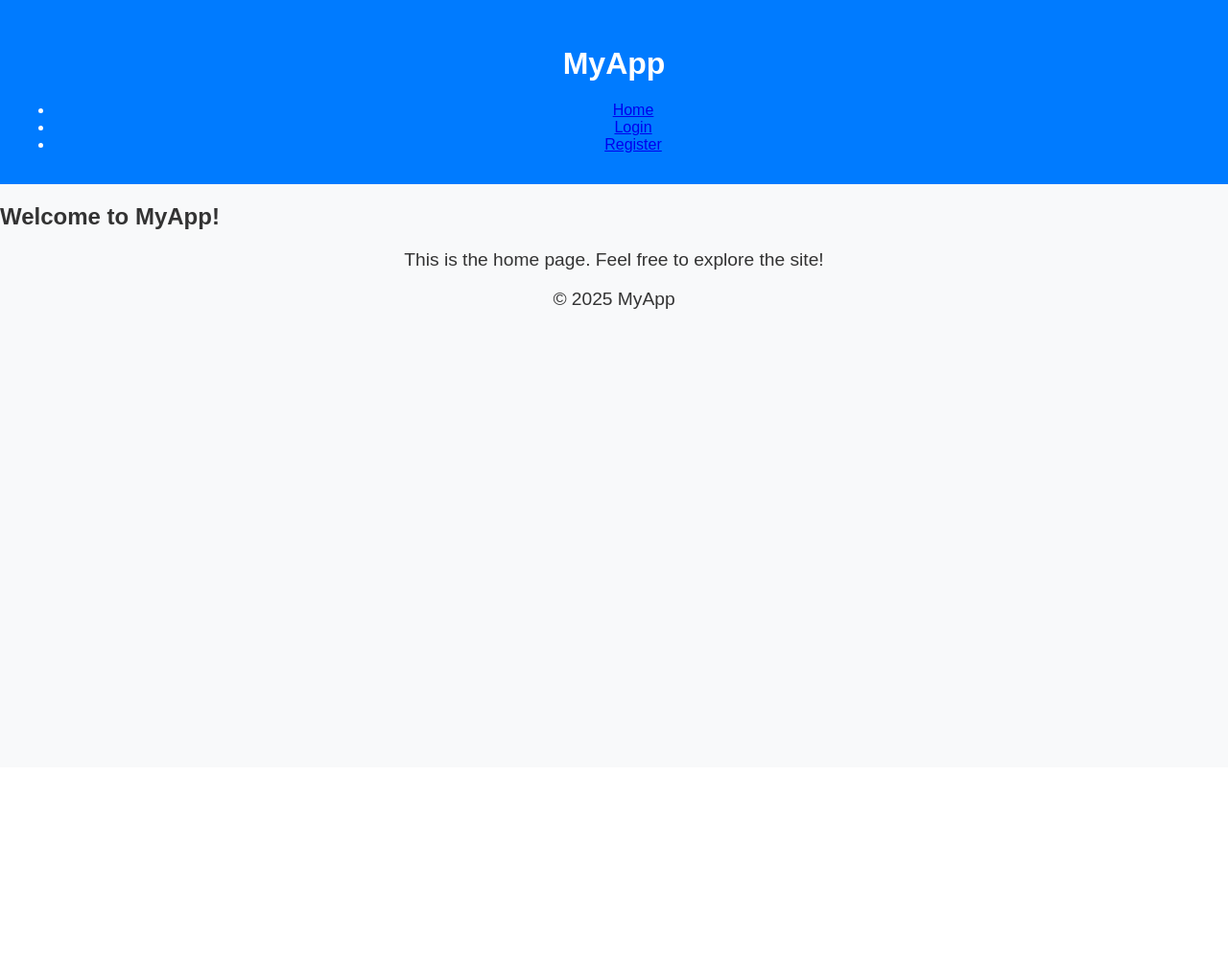
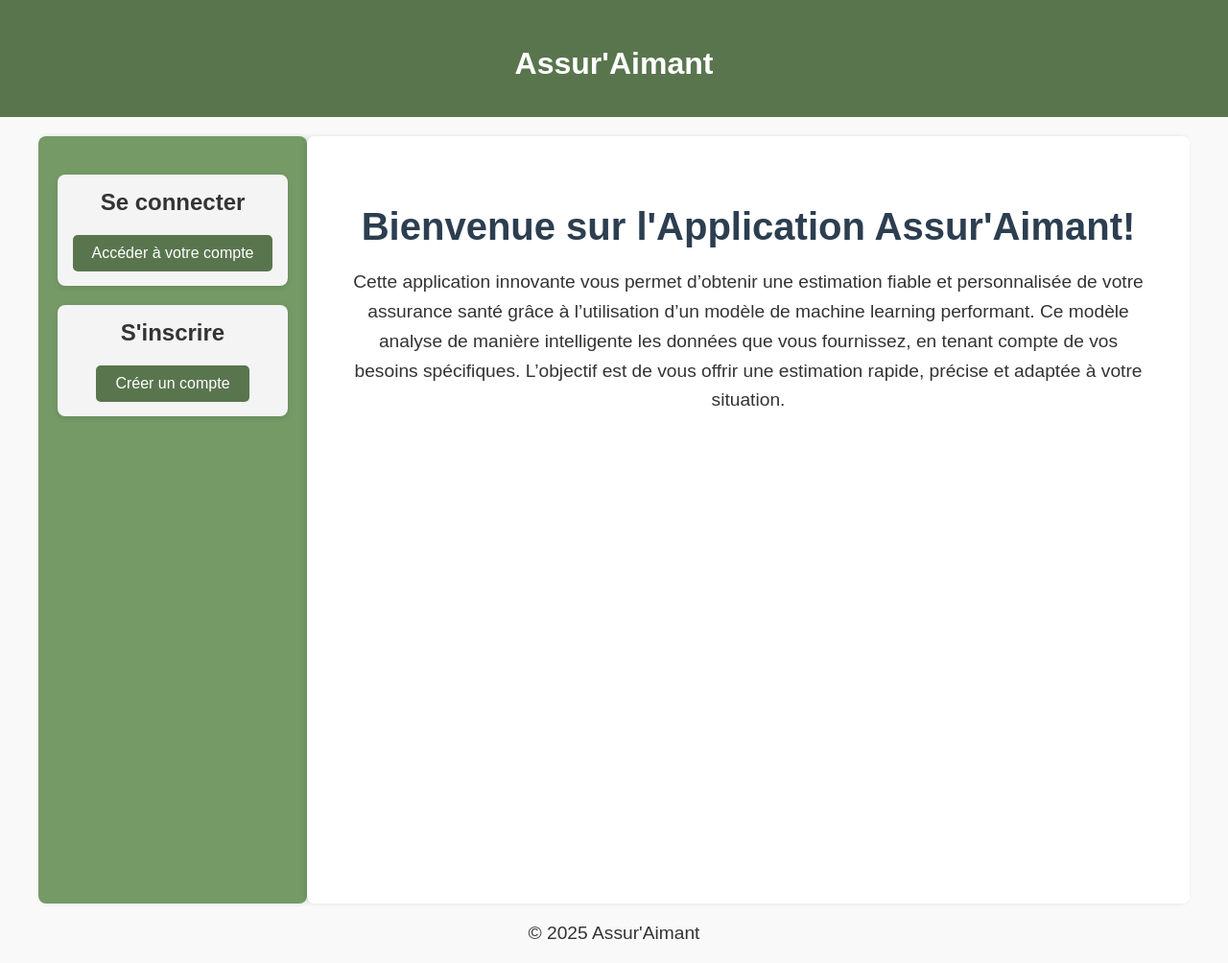
Before and after one commit to NicoCasso/Application_Django_Prediction, a Django app: page /home in a window 1280 px wide. Shown: the whole page at 96% size. Before the commit the page ends 322 px from the top, so only its background shows below. Run offline with Django 5.2, Linux system fonts and the light colour scheme.

Commit message:
Home page v1

```diff
--- a/MyApp/MyApp/urls.py
+++ b/MyApp/MyApp/urls.py
@@ -17,8 +17,10 @@ Including another URLconf
 from django.contrib import admin
 from django.urls import path
 from django.urls import include
+from django.views.generic import RedirectView
 
 urlpatterns = [
     path('admin/', admin.site.urls),
     path('', include('app.urls')),
+    path('', RedirectView.as_view(url='home')),
 ]
--- a/MyApp/app/templates/app/home.html
+++ b/MyApp/app/templates/app/home.html
@@ -1,8 +1,31 @@
 {% extends "base.html" %}
 
-{% block title %}Home{% endblock %}
+{% block title %}Accueil - Assur'Aimant{% endblock %}
 
 {% block content %}
-    <h2>Welcome to MyApp!</h2>
-    <p>This is the home page. Feel free to explore the site!</p>
+<div class="main-container">
+    <!-- Sidebar avec formulaire de recherche -->
+    <div class="sidebar">
+        <div class="container">
+            <div class="box">
+                <h2>Se connecter</h2>
+                <a href="login">Accéder à votre compte</a>
+            </div>
+            <div class="box">
+                <h2>S'inscrire</h2>
+                <a href="register">Créer un compte</a>
+            </div>
+            {% comment %} <a href="{% url 'app:estimate' %}" class="cta-button">Commencer votre estimation</a> {% endcomment %}
+        </div>
+    </div>
+    <!-- Contenu principal -->
+    <div class="content">
+        <h1 class="title">Bienvenue sur l'Application Assur'Aimant!</h1>
+        <p class="description">
+            Cette application innovante vous permet d’obtenir une estimation fiable et personnalisée de votre assurance santé grâce à l’utilisation d’un modèle de machine learning performant.
+            Ce modèle analyse de manière intelligente les données que vous fournissez, en tenant compte de vos besoins spécifiques.
+            L’objectif est de vous offrir une estimation rapide, précise et adaptée à votre situation.
+        </p>
+    </div>
+</div>
 {% endblock %}
--- a/MyApp/app/urls.py
+++ b/MyApp/app/urls.py
@@ -2,7 +2,6 @@ from django.urls import path
 from .views import HomeView, RegisterView, LoginView, ProfileView, PredictionView
 
 app_name = 'app'
-
 urlpatterns = [
     path('home', HomeView.as_view(), name='home'),
     path('register', RegisterView.as_view(), name='register'),
--- a/MyApp/static/style.css
+++ b/MyApp/static/style.css
@@ -8,7 +8,7 @@ body {
 }
 
 header {
-    background-color: #007bff;
+    background-color: #59754e;
     color: white;
     padding: 1rem;
     text-align: center;
@@ -24,3 +24,149 @@ p {
     text-align: center;
     font-size: 1.2rem;
 }
+.main-container {
+    display: flex;
+    justify-content: space-between;
+    margin: 20px auto;
+    max-width: 1200px;
+}
+ Sidebar
+
+ .sidebar {
+    width: 35%;
+    background-color: #759a66;
+    padding: 20px;
+    border-radius: 8px;
+    box-shadow: 0 2px 4px rgba(0, 0, 0, 0.1);
+    position: sticky;
+    top: 20px;
+}
+
+/* Formulaire de recherche
+.sidebar h4 {
+    margin-bottom: 15px;
+}
+
+.form-group {
+    margin-bottom: 15px;
+}
+
+.submit-btn {
+    background-color: #007BFF;
+    color: white;
+    padding: 10px 20px;
+    border: none;
+    border-radius: 5px;
+    cursor: pointer;
+    transition: background-color 0.3s ease;
+}
+
+.submit-btn:hover {
+    background-color: #0056b3;
+} */
+
+body {
+    font-family: Arial, sans-serif;
+    margin: 0;
+    padding: 0;
+    background-color: #f9f9f9;
+    color: #333;
+}
+
+.main-container {
+    display: flex;
+    min-height: 100vh;
+    border-radius: 8px;
+}
+
+.sidebar {
+    width: 20%;
+    background-color: #759a66;
+    padding: 20px;
+    color: #fff;
+    box-shadow: 2px 0 5px rgba(0, 0, 0, 0.1);
+    border-radius: 8px;
+}
+
+.sidebar nav ul {
+    list-style: none;
+    padding: 0;
+}
+
+.sidebar nav ul li {
+    margin-bottom: 15px;
+}
+
+.sidebar nav ul li a {
+    color: #fff;
+    text-decoration: none;
+    font-weight: bold;
+}
+
+.sidebar nav ul li a:hover {
+    text-decoration: underline;
+}
+
+.content {
+    flex: 1;
+    padding: 40px;
+    background-color: #fff;
+    box-shadow: -2px 0 5px rgba(0, 0, 0, 0.1);
+    border-radius: 8px;
+}
+
+.title {
+    font-size: 2.5em;
+    color: #2c3e50;
+    margin-bottom: 20px;
+}
+
+.description {
+    font-size: 1.2em;
+    line-height: 1.6;
+    margin-bottom: 30px;
+}
+
+.cta-button {
+    display: inline-block;
+    background-color: #3498db;
+    color: #fff;
+    text-decoration: none;
+    padding: 10px 20px;
+    border-radius: 5px;
+    font-size: 1em;
+    font-weight: bold;
+    transition: background-color 0.3s ease;
+}
+
+.cta-button:hover {
+    background-color: #2980b9;
+}
+
+.box {
+    margin: 20px 0;
+    padding: 15px;
+    background-color: #f4f4f4;
+    border-radius: 8px;
+    box-shadow: 0 2px 6px rgba(0, 0, 0, 0.1);
+    text-align: center;
+}
+.box h2 {
+    margin: 0 0 10px;
+    color: #333;
+    text-align: center;
+}
+.box a {
+    display: inline-block;
+    margin-top: 10px;
+    padding: 10px 20px;
+    text-decoration: none;
+    text-align: center;
+    color: white;
+    background-color: #59754e;
+    border-radius: 5px;
+    transition: background-color 0.3s;
+}
+.box a:hover {
+    background-color: #2c3927;
+}
--- a/MyApp/templates/base.html
+++ b/MyApp/templates/base.html
@@ -4,19 +4,12 @@
 <head>
     <meta charset="UTF-8">
     <meta name="viewport" content="width=device-width, initial-scale=1.0">
-    <title>{% block title %}MyApp{% endblock %}</title>
+    <title>{% block title %}Assur'Aimant{% endblock %}</title>
     <link rel="stylesheet" href="{% static 'style.css' %}">
 </head>
 <body>
     <header>
-        <h1>MyApp</h1>
-        <nav>
-            <ul>
-                <li><a href="{% url 'app:home' %}">Home</a></li>
-                <li><a href="{% url 'app:login' %}">Login</a></li>
-                <li><a href="{% url 'app:register' %}">Register</a></li>
-            </ul>
-        </nav>
+        <h1>Assur'Aimant</h1>
     </header>
     <main>
         {% block content %}
@@ -24,7 +17,7 @@
         {% endblock %}
     </main>
     <footer>
-        <p>&copy; 2025 MyApp</p>
+        <p>&copy; 2025 Assur'Aimant</p>
     </footer>
 </body>
 </html>
```
